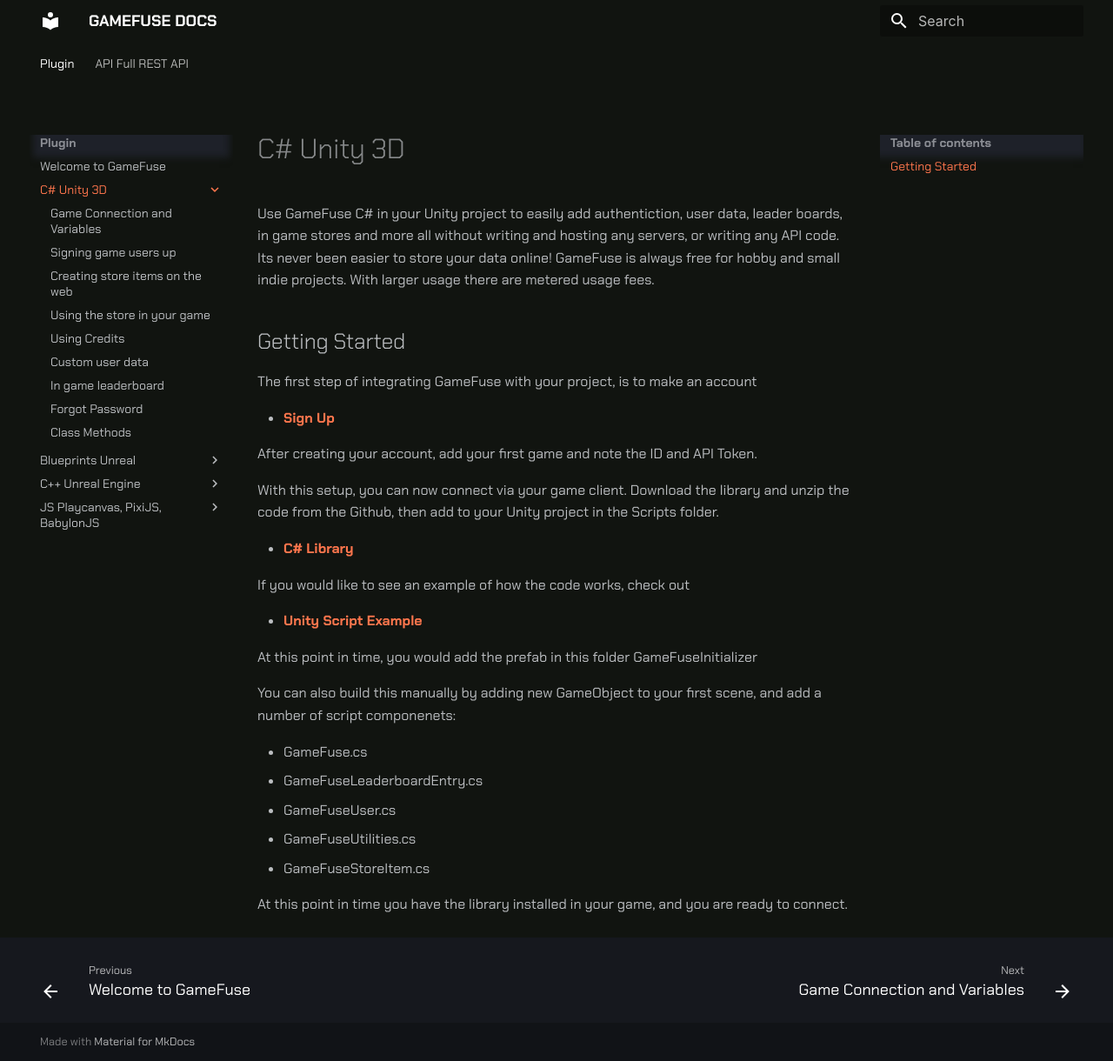
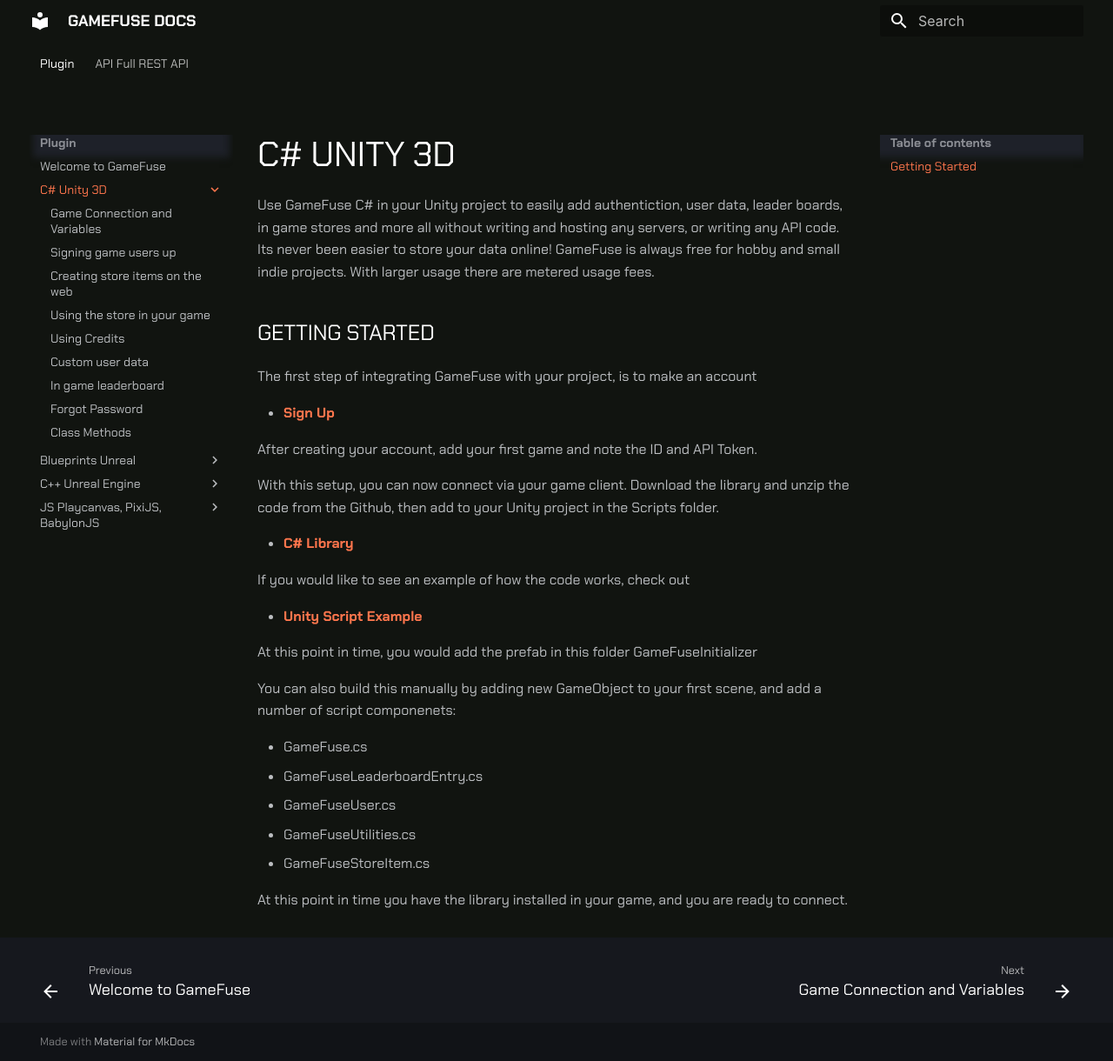
Before and after one commit to game-fuse/gamefusedocs, an MkDocs documentation site: the page built from docs/C# Unity 3D/getting started.md, in a window 1280 px wide and 1220 px high. Shown: the whole window at 87% size. Built offline with MkDocs 1.6.1 and Material for MkDocs 9.7.7, drawn with Linux system fonts in a browser that asks for light colours; some web fonts are replaced.

Commit message:
more css

```diff
--- a/docs/custom.css
+++ b/docs/custom.css
@@ -7,14 +7,33 @@
   box-shadow: none;
 }
 
+.md-typeset h1 {
+    color: white !important;
+    font-weight: bold !important;
+    text-transform: uppercase !important;
+    margin-bottom: 20px !important;
+    font-size: 40px !important;
+}
+
+.md-typeset h1, .md-typeset h2 {
+    color: white !important;
+    font-weight: 400 !important;
+    text-transform: uppercase !important;
+    margin-bottom: 20px !important;
+}
+
+
+
 .md-header__topic{
   font-weight: 700;
   text-transform: uppercase;
 }
 
 .md-header__button{
-  margin: 0;
-  padding: 0;
+  margin: 0 !important;
+  padding: 0!important;
+  widows: 0!important;
+  display: none;
 }
 .md-header__title{
   margin-left: 0;
```
